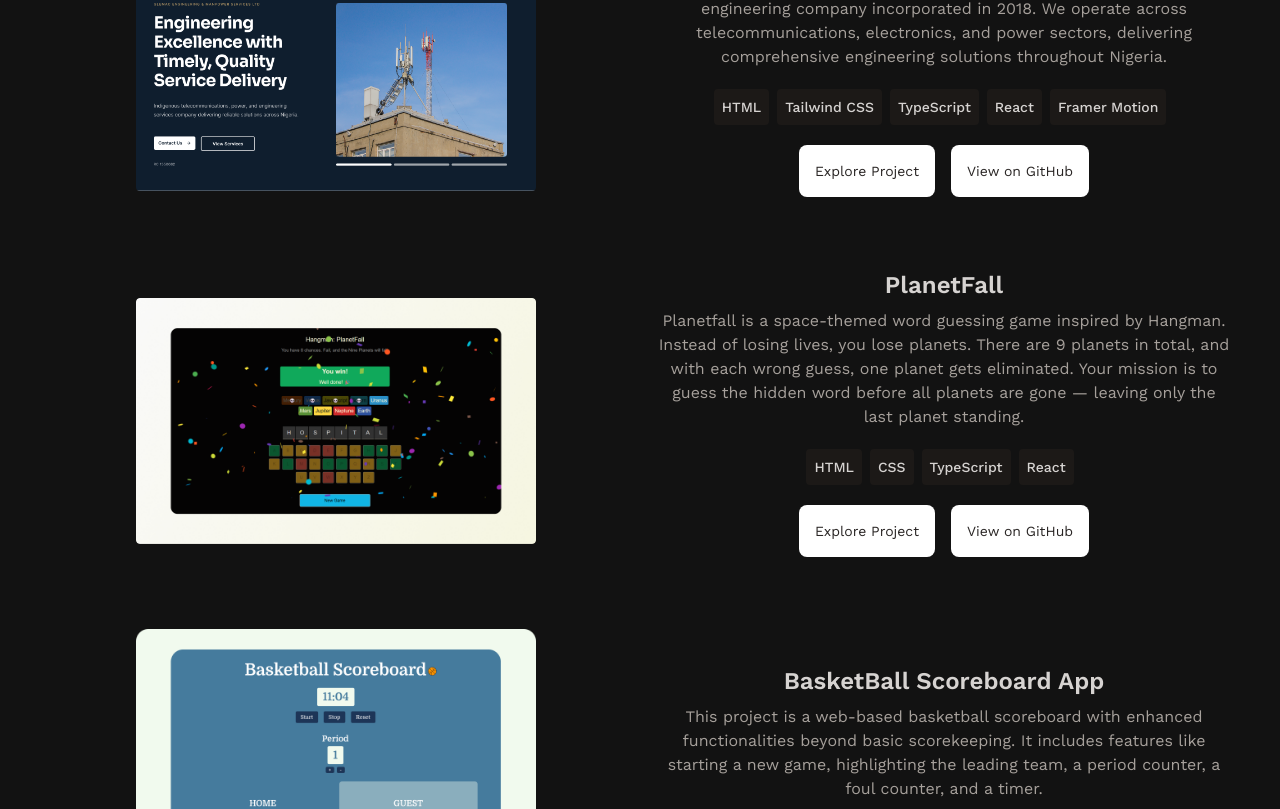
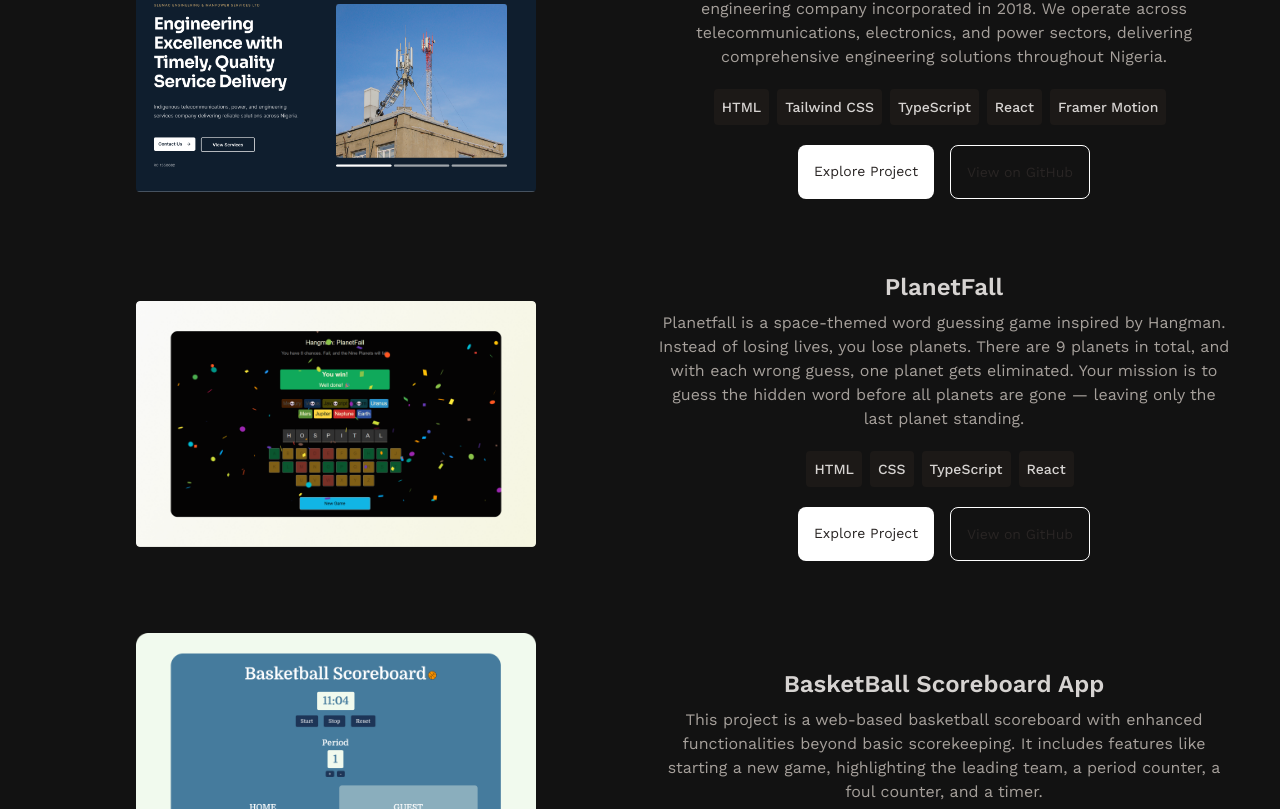
Before and after one commit to Timmydrax/Portfolio-2.0, a React (Vite) app: page / in a window 1280 px wide. Shown: the part 1491-2300 px from the top of the page. Built offline with nearby package versions, Linux system fonts and the light colour scheme.

Commit message:
Fix: Added Link to source codes

```diff
--- a/src/components/Projects.jsx
+++ b/src/components/Projects.jsx
@@ -74,7 +74,7 @@ const Projects = () => {
                     target="_blank"
                     rel="noopener noreferrer"
                     download
-                    className="bg-white dark:bg-white rounded-lg p-4 text-sm text-stone-800 dark:text-stone-800 lg:mb-10 transition hover:bg-stone-100 dark:hover:bg-stone-100"
+                    className="bg-transparent dark:bg-transparent border border-white dark:border-white rounded-lg p-4 text-sm text-stone-800 dark:text-stone-800 lg:mb-10 transition hover:bg-stone-100 dark:hover:bg-stone-100"
                   >
                     {" "}
                     View on GitHub
```
